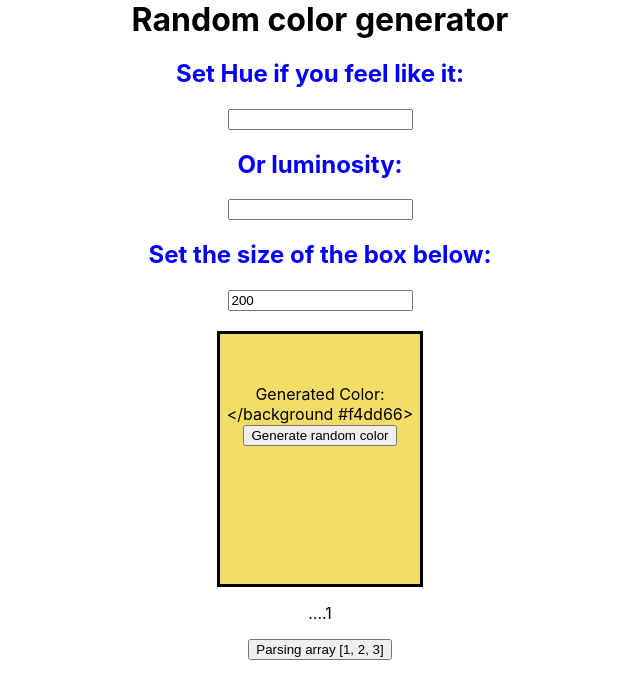
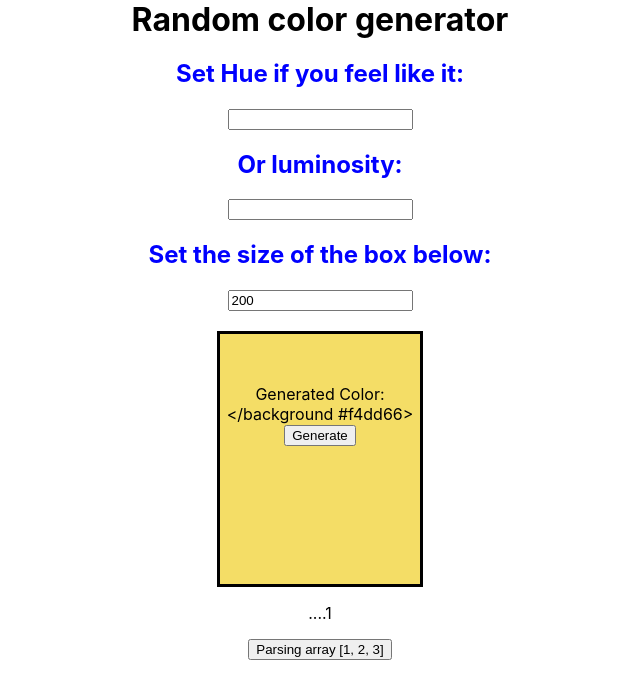
Before and after one commit to Drako222/react-components, a React (Create React App) app: page / in a window 1280 px wide. Shown: the top 698 px of the page, without its empty margins (320-960 px from the left). Built offline with nearby package versions, Linux system fonts and the light colour scheme.

Commit message:
Generate button renamed

```diff
--- a/src/App.js
+++ b/src/App.js
@@ -122,7 +122,7 @@ export default function App() {
               )
             }
           >
-            Generate random color
+            Generate
           </Button>
         </div>
         <p>....{array[index]}</p>
```
